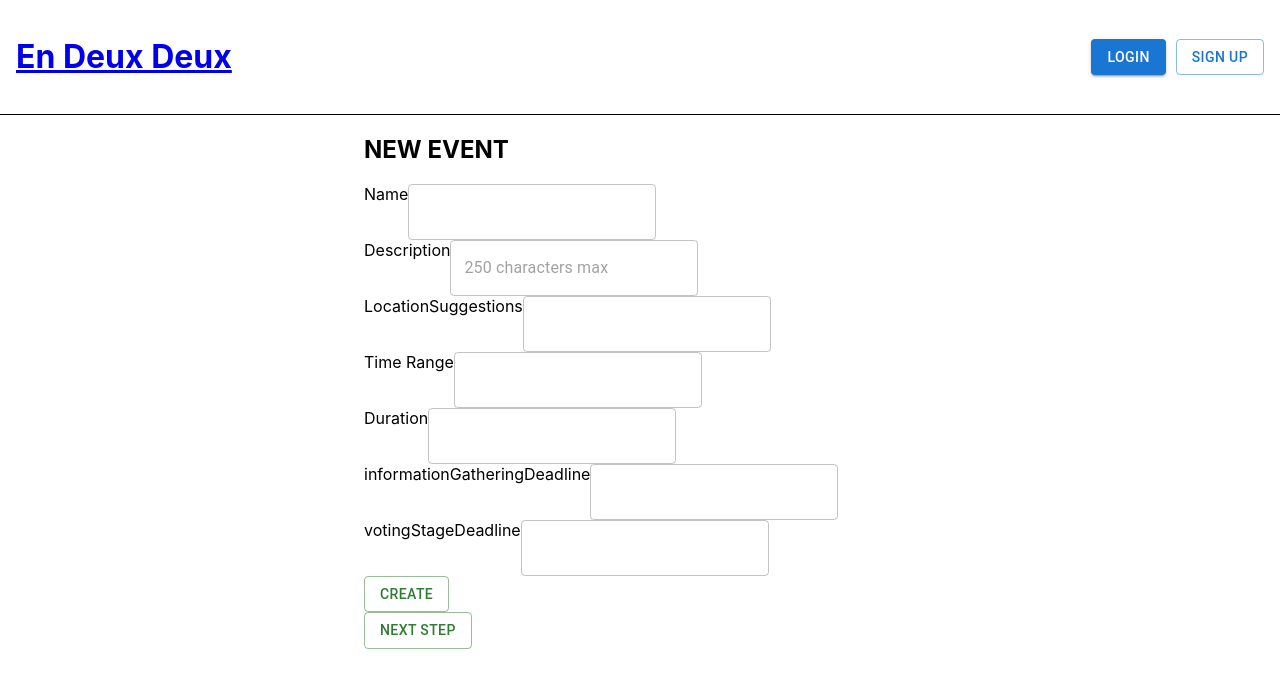
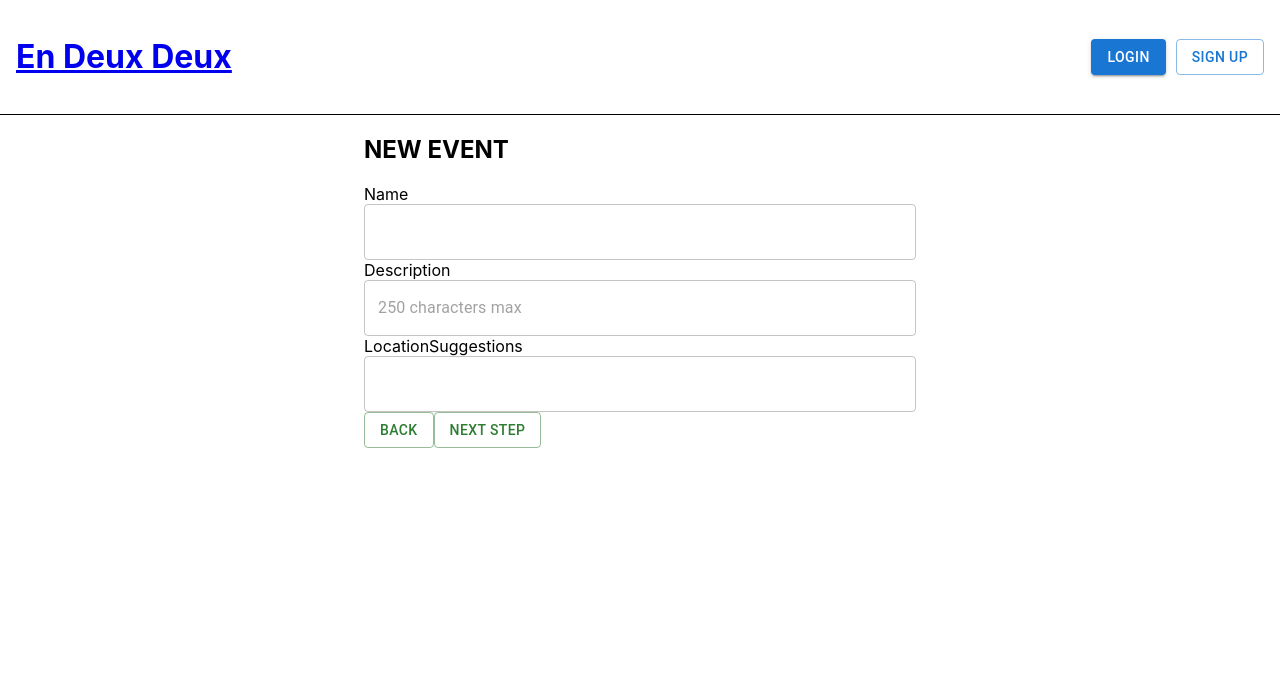
Before and after one commit to LauMttp/En2Deux_Front, a React (Create React App) app: page /newevent in a window 1280 px wide. Shown: the top 688 px of the page. Built offline with nearby package versions, Linux system fonts and the light colour scheme.

Commit message:
updated form component & divide event creation in 3 steps

```diff
--- a/src/components/DatePickerComponent.jsx
+++ b/src/components/DatePickerComponent.jsx
@@ -12,7 +12,7 @@ const DatePickerComponent = () => {
     <LocalizationProvider dateAdapter={AdapterDayjs}>
       <Stack spacing={3}>
         <DatePicker
-          disableFuture
+          disablePast
           label="Responsive"
           openTo="year"
           views={["year", "month", "day"]}
--- a/src/components/Form.jsx
+++ b/src/components/Form.jsx
@@ -8,6 +8,7 @@ const Form = ({
   formData,
   setFormData,
   initialFormDataState,
+  isSubmit,
   submitFunc,
 }) => {
   function handleSubmit(e) {
@@ -15,7 +16,7 @@ const Form = ({
     submitFunc();
     setFormData(initialFormDataState);
   }
-if (!formData) return <p>Loading...</p>
+  if (!formData) return <p>Loading...</p>;
   return (
     <div className="Form">
       <form onSubmit={handleSubmit}>
@@ -27,9 +28,13 @@ if (!formData) return <p>Loading...</p>
             setFormData={setFormData}
           />
         ))}
-        <Button variant="outlined" color="success" type="submit">
-          {submitField}
-        </Button>
+        {isSubmit ? (
+          <Button variant="outlined" color="success" type="submit">
+            {submitField}
+          </Button>
+        ) : (
+          <div></div>
+        )}
       </form>
     </div>
   );
--- a/src/components/Inputs.jsx
+++ b/src/components/Inputs.jsx
@@ -1,5 +1,6 @@
 import React from "react";
 import TextField from "@mui/material/TextField";
+import { FormControl, InputLabel, MenuItem, Select } from "@mui/material";
 
 const Inputs = ({
   type = "text",
@@ -9,10 +10,30 @@ const Inputs = ({
   setFormData,
   ...props
 }) => {
+  if (type === "select")
+    return (
+      <FormControl fullWidth>
+        <InputLabel htmlFor={id}>{fieldName}</InputLabel>
+        <Select
+          type={type}
+          id={id}
+          value={formData[id]}
+          label="Gender"
+          onChange={(e) =>
+            setFormData({ ...formData, [e.target.id]: e.target.value })
+          }
+        >
+          {props.values.map((val) => {
+            return <MenuItem value={val}>{val}</MenuItem>;
+          })}
+        </Select>
+      </FormControl>
+    );
   return (
     <div>
       <label htmlFor={id}>{fieldName}</label>
       <TextField
+        fullWidth
         id={id}
         {...props}
         type={type}
--- a/src/pages/NewEvent.jsx
+++ b/src/pages/NewEvent.jsx
@@ -15,8 +15,10 @@ const NewEvent = () => {
     informationGatheringDeadline: undefined,
     votingStageDeadline: undefined,
   };
+
   const { token } = useContext(AuthContext);
   const [event, setEvent] = useState(initialEventState);
+  const [step, setStep] = useState(0);
 
   const baseUrl = "http://localhost:5005";
 
@@ -40,7 +42,7 @@ const NewEvent = () => {
       });
   }
 
-  const fields = [
+  const firstStepFields = [
     { id: "name", fieldName: "Name" },
     {
       id: "description",
@@ -48,31 +50,101 @@ const NewEvent = () => {
       placeholder: "250 characters max",
     },
     { id: "locationSuggestions", fieldName: "LocationSuggestions" },
+  ];
+
+  const secondStepFields = [
     { id: "dateSuggestion", fieldName: "Time Range" },
     { id: "durationInHours", fieldName: "Duration" },
+  ];
+  const thirdStepFields = [
     {
       id: "informationGatheringDeadline",
       fieldName: "informationGatheringDeadline",
     },
     { id: "votingStageDeadline", fieldName: "votingStageDeadline" },
   ];
-
+  if (step === 0)
     return (
       <div className="NewEvent">
         <h2>NEW EVENT</h2>
         <Form
           submitField="Create"
-        fields={fields}
+          fields={firstStepFields}
+          formData={event}
+          setFormData={setEvent}
+          initialFormDataState={initialEventState}
+        />
+        <div>
+          <Link to="/events">
+            <Button
+              variant="outlined"
+              color="success"
+              onClick={(e) => setStep(step - 1)}
+            >
+              Back
+            </Button>
+          </Link>
+          <Button
+            variant="outlined"
+            color="success"
+            onClick={(e) => setStep(step + 1)}
+          >
+            Next Step
+          </Button>
+        </div>
+      </div>
+    );
+  else if (step === 1)
+    return (
+      <div className="NewEvent">
+        <h2>NEW EVENT</h2>
+        <Form
+          submitField="Create"
+          fields={secondStepFields}
+          formData={event}
+          setFormData={setEvent}
+          initialFormDataState={initialEventState}
+        />
+        <div>
+          <Button
+            variant="outlined"
+            color="success"
+            onClick={(e) => setStep(step - 1)}
+          >
+            Back
+          </Button>
+          <Button
+            variant="outlined"
+            color="success"
+            onClick={(e) => setStep(step + 1)}
+          >
+            Next Step
+          </Button>
+        </div>
+      </div>
+    );
+  else if (step === 2)
+    return (
+      <div className="NewEvent">
+        <h2>NEW EVENT</h2>
+        <Form
+          submitField="Create"
+          fields={thirdStepFields}
           formData={event}
           setFormData={setEvent}
           initialFormDataState={initialEventState}
           submitFunc={createEvent}
+          isSubmit={true}
         />
-      <Link to="/newevent/date">
-        <Button variant="outlined" color="success">
-          Next Step
+        <div>
+          <Button
+            variant="outlined"
+            color="success"
+            onClick={(e) => setStep(step - 1)}
+          >
+            Back
           </Button>
-      </Link>
+        </div>
       </div>
     );
 };
--- a/src/pages/Profile.jsx
+++ b/src/pages/Profile.jsx
@@ -10,7 +10,7 @@ const Profile = () => {
   const [tempUser, setTempUser] = useState(null);
 
   useEffect(() => {
-    if(token) {
+    if (token) {
       const config = {
         method: "get",
         url: "http://localhost:5005/api/user/",
@@ -58,7 +58,12 @@ const Profile = () => {
     { id: "surname", fieldName: "Surame" },
     { id: "email", fieldName: "E-mail address", placeholder: "kash@kash.com" },
     { id: "phoneNumber", fieldName: "Phone Number" },
-    { id: "gender", fieldName: "Gender", type: "select" },
+    {
+      id: "gender",
+      fieldName: "Gender",
+      type: "select",
+      values: ["male", "female"],
+    },
   ];
 
   if (!user) return <p>Loading...</p>;
```
Lines whose indentation alone changed are shown as unchanged.
